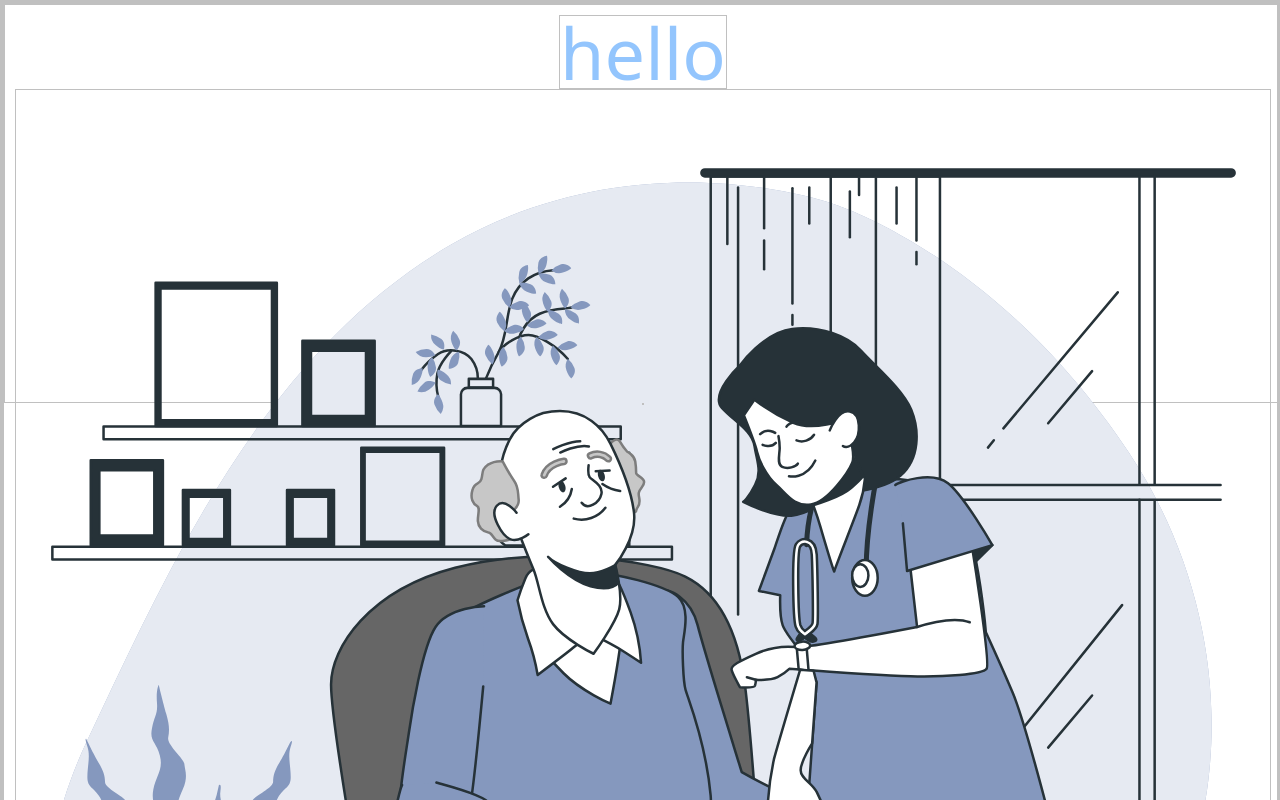
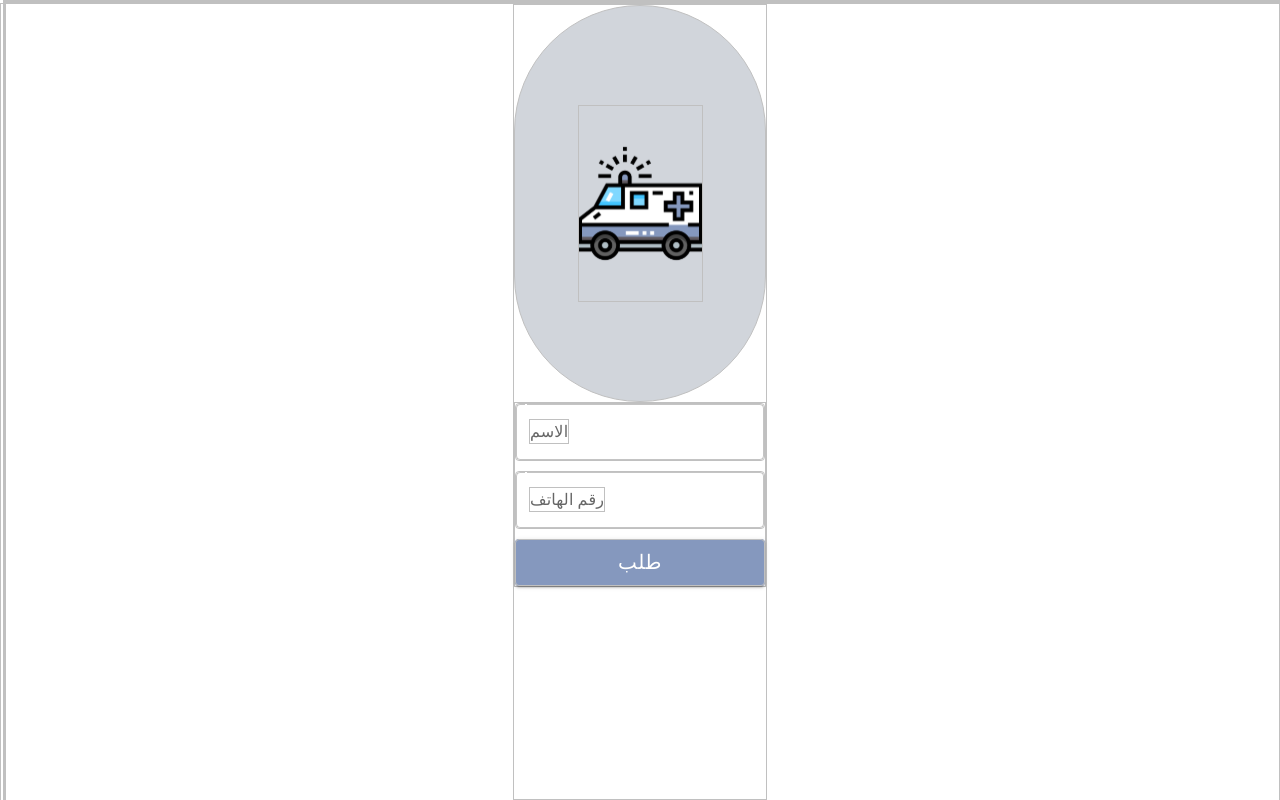
Before and after one commit to programmermary/capstone, a React (Create React App) app: page / in a window 1280 px wide. Shown: the top 800 px of the page. Built offline with nearby package versions, Linux system fonts and the light colour scheme.

Commit message:
first commit

```diff
--- a/package.json
+++ b/package.json
@@ -9,8 +9,11 @@
     "@testing-library/jest-dom": "^5.17.0",
     "@testing-library/react": "^13.4.0",
     "@testing-library/user-event": "^13.5.0",
+    "jss-rtl": "^0.3.0",
     "react": "^18.3.1",
     "react-dom": "^18.3.1",
+    "react-router": "^6.23.1",
+    "react-router-dom": "^6.23.1",
     "react-scripts": "5.0.1",
     "web-vitals": "^2.1.4"
   },
--- a/public/index.html
+++ b/public/index.html
@@ -26,7 +26,7 @@
     -->
     <title>React App</title>
   </head>
-  <body>
+  <body dir="rtl">
     <noscript>You need to enable JavaScript to run this app.</noscript>
     <div id="root"></div>
     <!--
--- a/src/App.jsx
+++ b/src/App.jsx
@@ -1,10 +1,12 @@
+import Emergency from "./components/Emergency";
 import Footer from "./components/Footer";
 import Home from "./components/Home";
 import './MainStyle.css'
 function App() {
   return (
    <div className="main-app">
-     <Home/>
+     {/* <Home/> */}
+     <Emergency/>
     <Footer/>
    </div>
   );
--- a/src/components/Home.jsx
+++ /dev/null
@@ -1,14 +0,0 @@
-import React from 'react'
-import homeSvg from '../assets/homeSvg.svg'
-import ArrowForwardIcon from '@mui/icons-material/ArrowForward';
-import './styles/HomeStyle.css'
-
-export default function Home() {
-  return (
-    <div className='home'>
-      <h1 className='text-7xl text-center text-blue-300'>hello</h1>
-      <img className='homeSvg'src={homeSvg}/>
-      <button className='btn'>حالة طارىء<i class="fa-solid fa-arrow-right"></i></button>
-    </div>
-  )
-}
```
Also changed, not shown: src/assets/emergency .svg (deleted), 1 other file (tests, documents, lock files or other folders).
